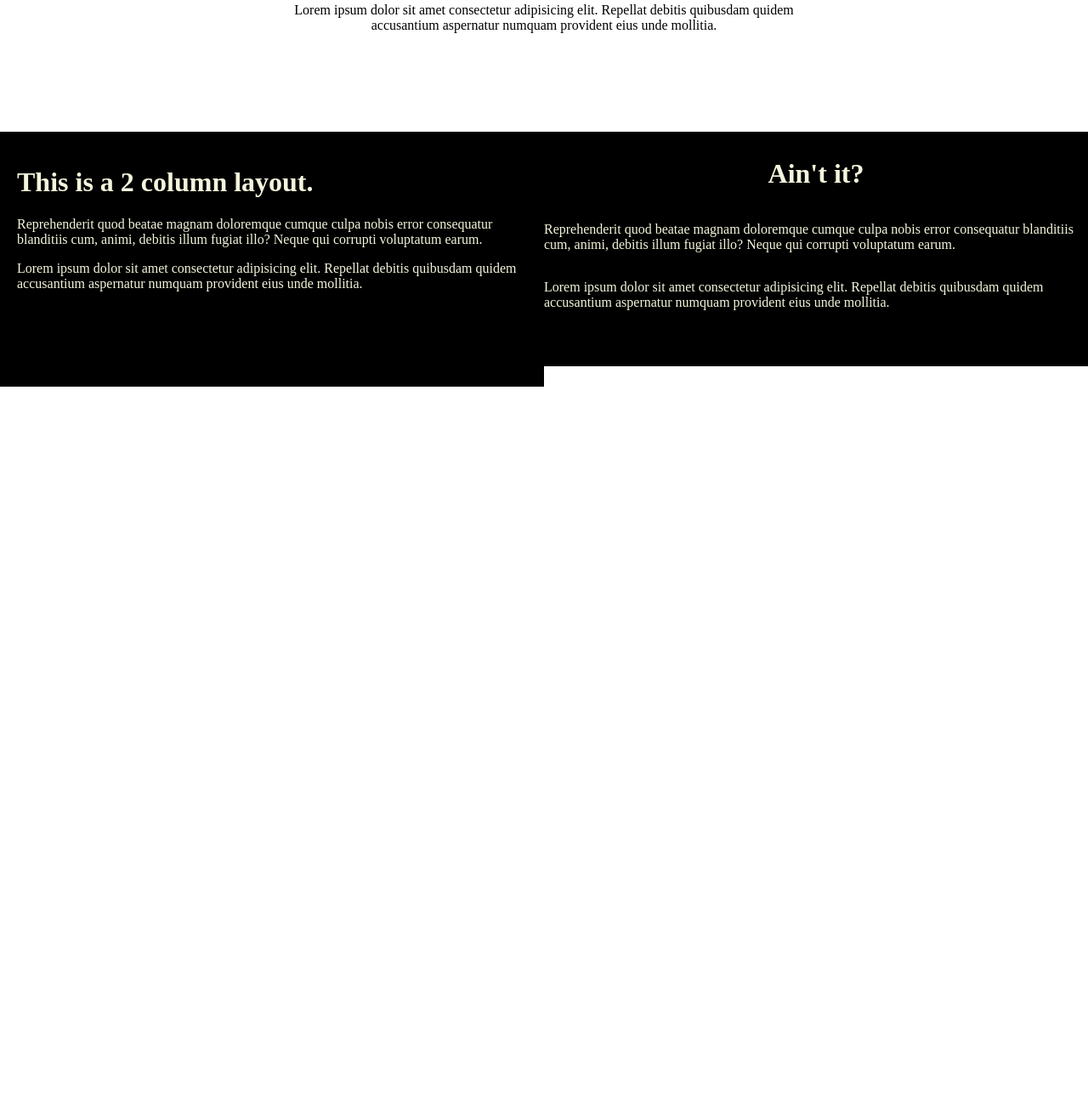
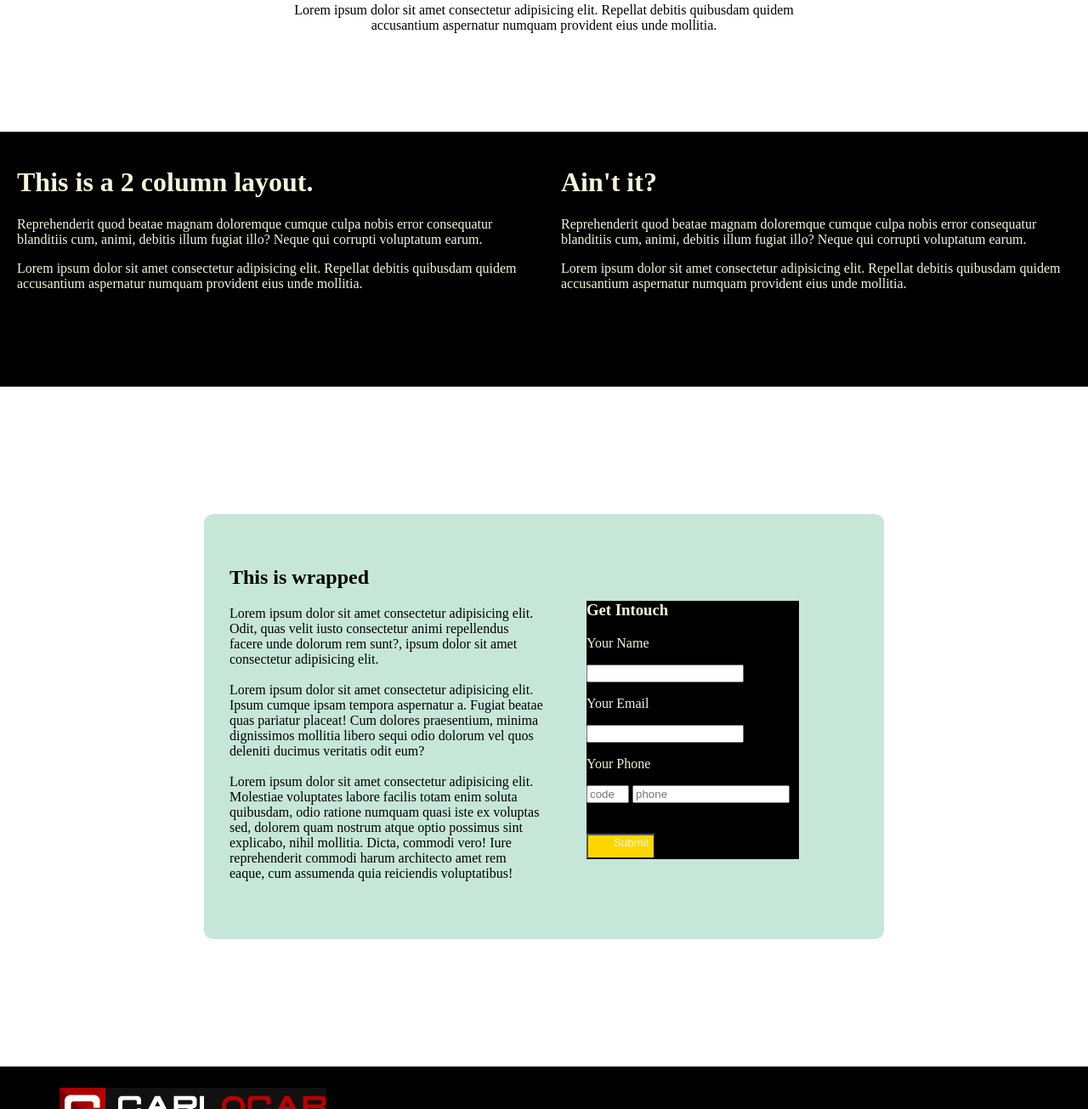
Before and after one commit to jommmmmmmm/bearsite, a plain HTML site: page index.html in a window 1280 px wide. Shown: the part 849-2154 px from the top of the page at 85% size. Before the commit the page ends 2104 px from the top, so only its background shows below. Drawn offline with Linux system fonts and the light colour scheme; files whose address does not match are found by name.

Commit message:
update index.html

```diff
--- a/index.html
+++ b/index.html
@@ -41,13 +41,13 @@
         <p>Reprehenderit quod beatae magnam doloremque cumque culpa nobis error consequatur blanditiis cum, animi, debitis illum fugiat illo? Neque qui corrupti voluptatum earum.</p>
         <p>Lorem ipsum dolor sit amet consectetur adipisicing elit. Repellat debitis quibusdam quidem accusantium aspernatur numquam provident eius unde mollitia.</p>
     </div>
-    <div class="container">
+    <div class="containers">
     <div class="one">
         <h1>This is a 2 column layout. </h1>
         <p>Reprehenderit quod beatae magnam doloremque cumque culpa nobis error consequatur blanditiis cum, animi, debitis illum fugiat illo? Neque qui corrupti voluptatum earum.</p>
         <p>Lorem ipsum dolor sit amet consectetur adipisicing elit. Repellat debitis quibusdam quidem accusantium aspernatur numquam provident eius unde mollitia.</p>
     </div>
-    <div class="two">
+    <div class="one">
         <h1>Ain't it? </h1>
         <p>Reprehenderit quod beatae magnam doloremque cumque culpa nobis error consequatur blanditiis cum, animi, debitis illum fugiat illo? Neque qui corrupti voluptatum earum.</p>
         <p>Lorem ipsum dolor sit amet consectetur adipisicing elit. Repellat debitis quibusdam quidem accusantium aspernatur numquam provident eius unde mollitia.</p>
@@ -56,11 +56,39 @@
     <div class = "four"></div>
     </div>
     <div class="frm">
-        <div class="description">
+        <div class="forms" action="#" method="get">
+            <div class="textsec">
+                <h2>This is wrapped</h2>
+                <p>Lorem ipsum dolor sit amet consectetur adipisicing elit. Odit, quas velit iusto consectetur animi repellendus facere unde dolorum rem sunt?, ipsum dolor sit amet consectetur adipisicing elit.
+                    <br><br> Lorem ipsum dolor sit amet consectetur adipisicing elit. Ipsum cumque ipsam tempora aspernatur a. Fugiat beatae quas pariatur placeat! Cum dolores praesentium, minima dignissimos mollitia libero sequi odio dolorum vel quos deleniti ducimus veritatis odit eum?
+                    <br><br> Lorem ipsum dolor sit amet consectetur adipisicing elit. Molestiae voluptates labore facilis totam enim soluta quibusdam, odio ratione numquam quasi iste ex voluptas sed, dolorem quam nostrum atque optio possimus sint explicabo, nihil mollitia. Dicta, commodi vero! Iure reprehenderit commodi harum architecto amet rem eaque, cum assumenda quia reiciendis voluptatibus!
+                </p>
+            </div>
+            <div class="formed">
+            <form class="formz">
+                <h3>Get Intouch</h3>
+                <p>Your Name</p>
+                <input type="text" name="name" >
+                <p>Your Email</p>
+                <input type="text" name="email" >
+                <p>Your Phone</p>
+                <input type="text" name="code" placeholder="code" class="code">
+                <input type="text" name="number" placeholder="phone" ><br><br><br>
+                <button type="submit" name="submit" class="btns">Submit</button>
+            </form>
+            </div>
+            </div>
+            </div>
+            <div class="footer">
+                <div class="leftfoot">
 
-        </div>
-        <div class="form">
-            <form class="form"
+                    <h6><img src="image/CODM_logo.png" class ="codm" ><br>Copyright© 2017 Carl Ocab Internet Marketing Services·Privacy Policy·Contact Us</h6>
+                </div>
+                <div class="rightfoot">
+                    <h6>Sta. Carlota St, Alabang Hills Village, Cupang Muntinlupa 1771, Metro Manila, Philippines <br>
+                    US: +1(800)765-2158·Philippines +63(917)833-960</h6>
+                </div>
+            </div>
         </div>
     </div>
 </body>
```
